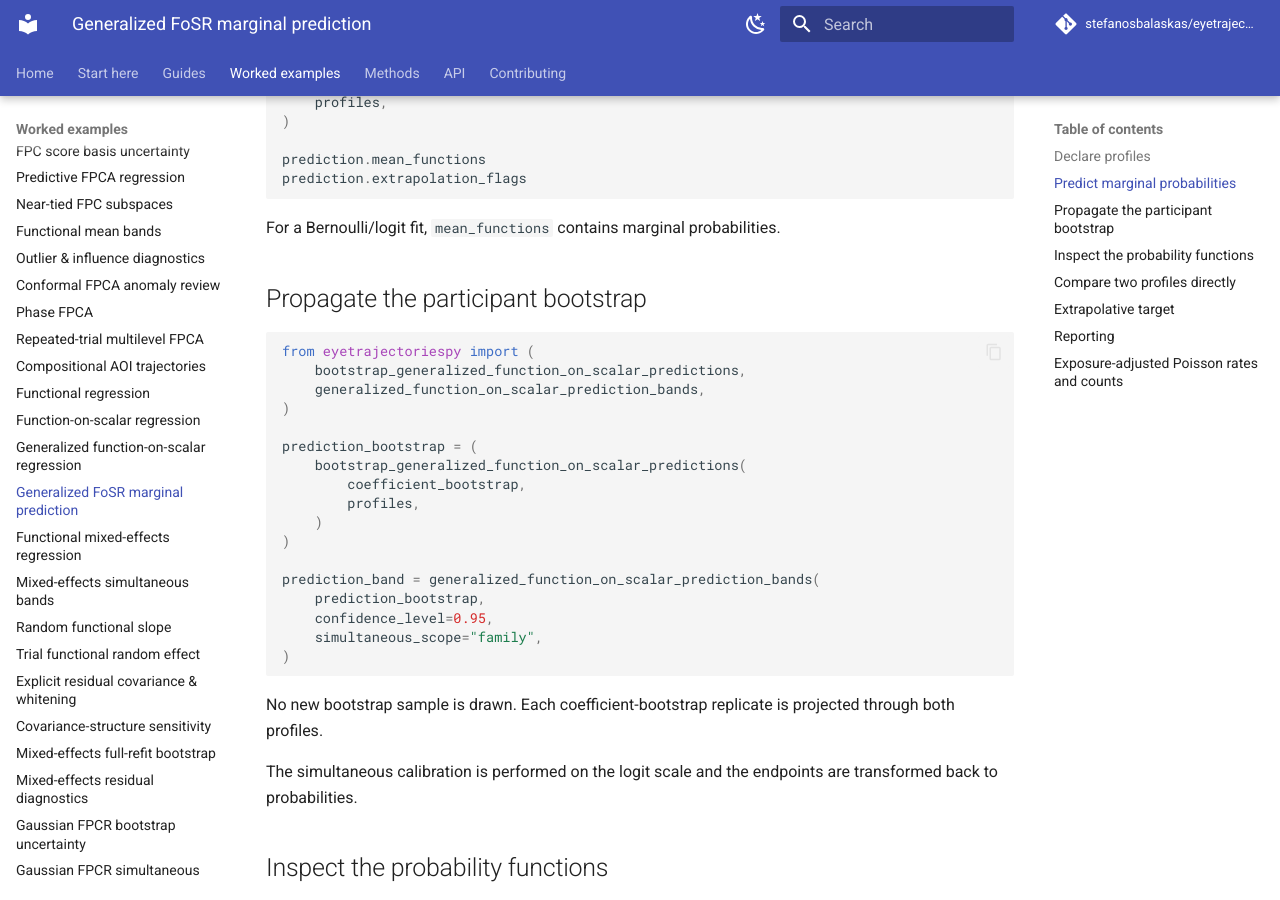
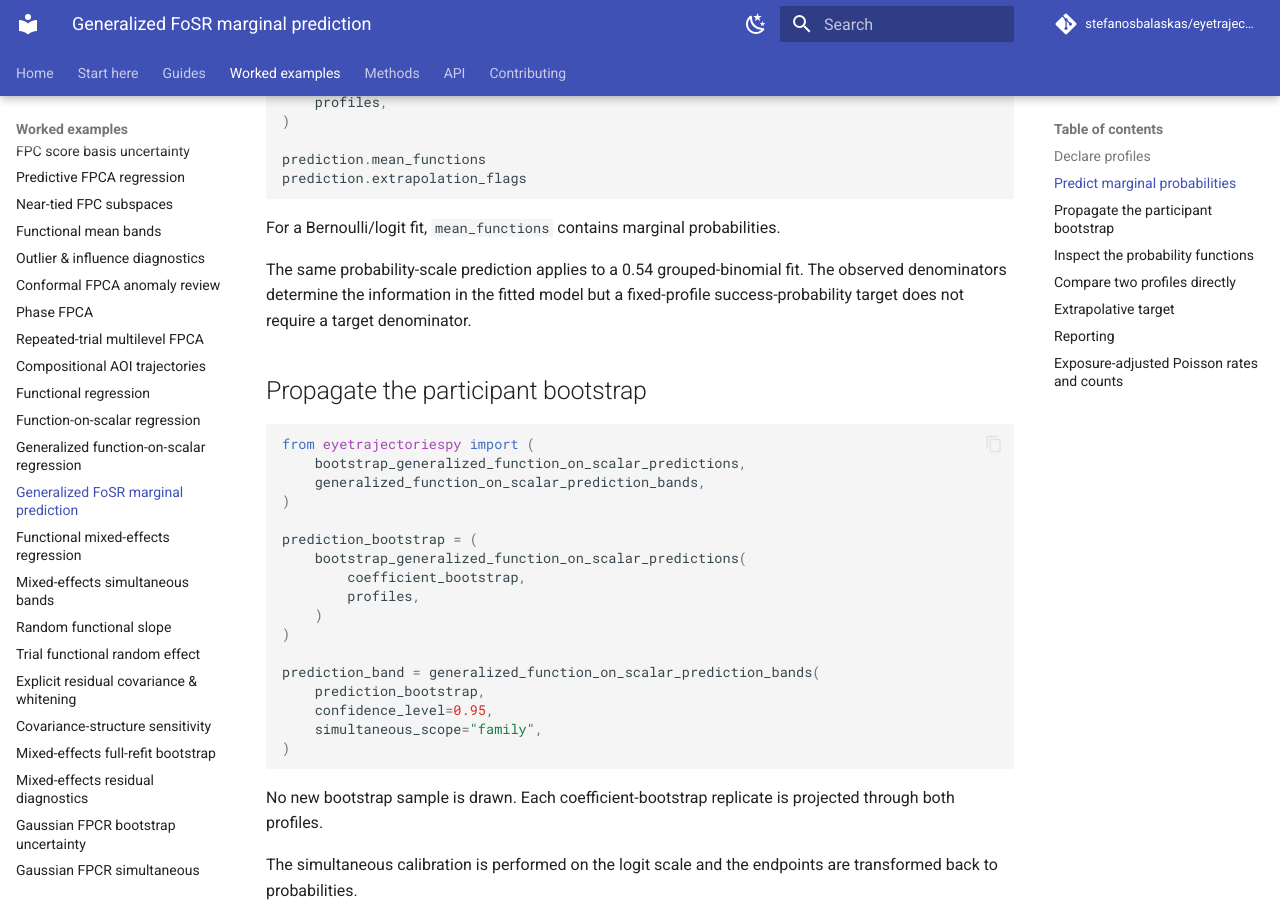
Before and after one commit to stefanosbalaskas/eyetrajectoriespy, an MkDocs documentation site: the page built from docs/examples/generalized-function-on-scalar-prediction.md, in a window 1280 px wide and 900 px high, scrolled down 747 px. Built offline with MkDocs 1.6.1 and Material for MkDocs 9.7.7, drawn with Linux system fonts in a browser that asks for light colours; comment, search, counter and statistics services are not loaded.

Commit message:
Clarify grouped-binomial prediction example

```diff
--- a/docs/examples/generalized-function-on-scalar-prediction.md
+++ b/docs/examples/generalized-function-on-scalar-prediction.md
@@ -36,6 +36,11 @@ prediction.extrapolation_flags
 ~~~
 
 For a Bernoulli/logit fit, `mean_functions` contains marginal probabilities.
+
+The same probability-scale prediction applies to a 0.54 grouped-binomial fit.
+The observed denominators determine the information in the fitted model but a
+fixed-profile success-probability target does not require a target denominator.
+
 
 ## Propagate the participant bootstrap
 
```
